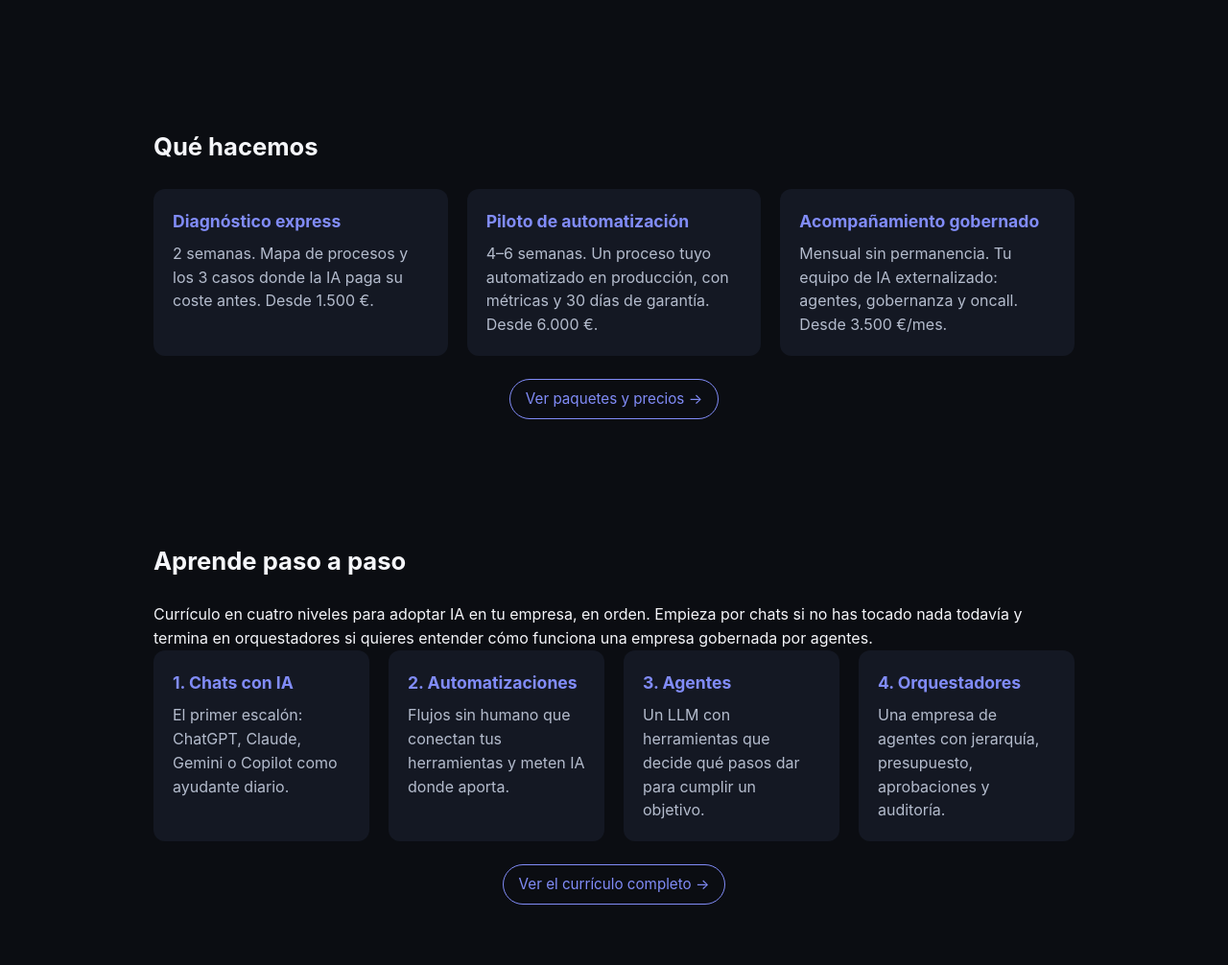
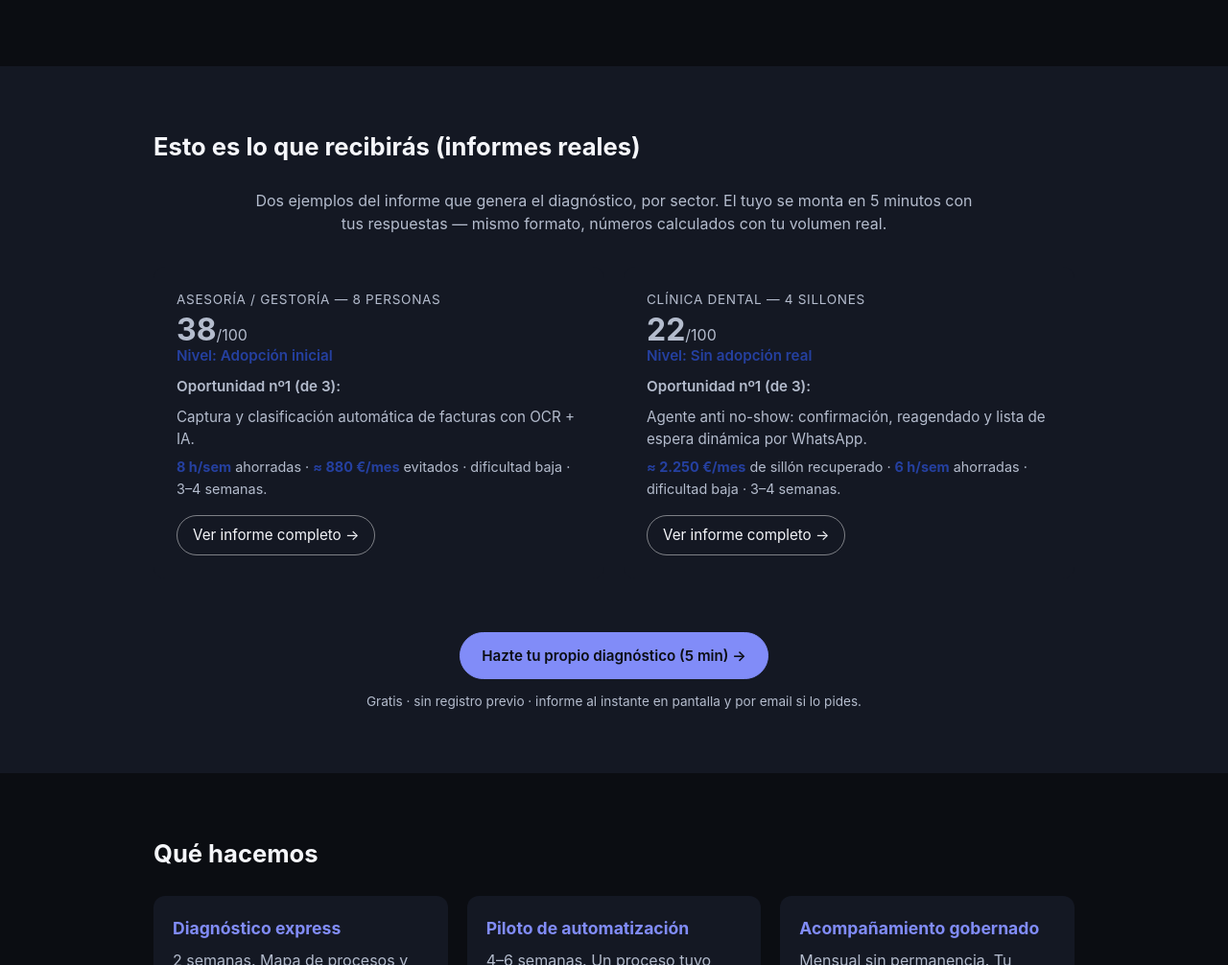
Before and after one commit to aiteam-itera/autonomia, a plain HTML site: page site/index.html in a window 1280 px wide. Shown: the part 660-1666 px from the top of the page at 96% size. Drawn offline with Linux system fonts and the light colour scheme; no server answers.

Commit message:
feat(funnel): surface sample reports on home as proof block (ITEAA-1813)
Cold visitors land on / and bounce without engaging (1 unique visit on
2026-06-01 viewed home then left). The hero promises a 5-min diagnostic
but shows zero proof of what they would actually receive. The two sample
reports shipped this week (bfb5d8c, cfaecbd) sit at /ejemplo-informe/*
unsurfaced from the homepage.

Insert a 'Esto es lo que recibirás' section between hero and 'Qué hacemos'
that previews both ICPs side-by-side with the maturity score, the top
opportunity with concrete €/h numbers, and a deep-link to the full
report. New CTA back to /cuestionario.html with track tag
home_proof so we can attribute conversions to this surface in a.log.

Hypothesis: si exponemos el output concreto del diagnóstico antes del
CTA, esperamos aumentar la tasa hero_cta_click/page_view en visitantes
cold porque ya pueden juzgar si las 3 oportunidades + plan 30/60/90
valen sus 5 minutos.

Target metric: hero_cta_click and sample_report_view from
event=*,from=home_proof in _analytics/a.log.

```diff
--- a/site/index.html
+++ b/site/index.html
@@ -249,6 +249,46 @@
     </header>
 
     <main id="main-content" tabindex="-1">
+      <section class="section section--alt" id="ejemplos-informe" aria-labelledby="ejemplos-title">
+        <h2 id="ejemplos-title">Esto es lo que recibirás (informes reales)</h2>
+        <p style="text-align:center;color:var(--muted);max-width:48rem;margin:0 auto 2rem;">
+          Dos ejemplos del informe que genera el diagnóstico, por sector. El tuyo se monta
+          en 5 minutos con tus respuestas — mismo formato, números calculados con tu volumen real.
+        </p>
+        <div class="grid" style="grid-template-columns:repeat(auto-fit,minmax(280px,1fr));max-width:60rem;">
+          <article style="padding:1.5rem;">
+            <p style="margin:0;color:var(--muted);font-size:0.85rem;text-transform:uppercase;letter-spacing:0.05em;">Asesoría / gestoría — 8 personas</p>
+            <p style="margin:0.3rem 0 0.8rem;font-size:2rem;font-weight:700;line-height:1;">38<small style="font-size:1rem;font-weight:400;color:var(--muted);">/100</small> <span style="font-size:0.95rem;font-weight:600;color:#2540a0;display:block;margin-top:0.2rem;">Nivel: Adopción inicial</span></p>
+            <p style="margin:0 0 0.5rem;font-weight:600;font-size:0.95rem;">Oportunidad nº1 (de 3):</p>
+            <p style="margin:0 0 0.4rem;font-size:0.95rem;">Captura y clasificación automática de facturas con OCR + IA.</p>
+            <p style="margin:0 0 1rem;color:var(--muted);font-size:0.9rem;">
+              <strong style="color:#2540a0;">8 h/sem</strong> ahorradas ·
+              <strong style="color:#2540a0;">≈ 880 €/mes</strong> evitados ·
+              dificultad baja · 3–4 semanas.
+            </p>
+            <a class="cta cta--ghost" href="/ejemplo-informe/asesoria.html" onclick="window.autonomia&&window.autonomia.track('sample_report_view',{from:'home_proof',icp:'asesoria'})">Ver informe completo →</a>
+          </article>
+          <article style="padding:1.5rem;">
+            <p style="margin:0;color:var(--muted);font-size:0.85rem;text-transform:uppercase;letter-spacing:0.05em;">Clínica dental — 4 sillones</p>
+            <p style="margin:0.3rem 0 0.8rem;font-size:2rem;font-weight:700;line-height:1;">22<small style="font-size:1rem;font-weight:400;color:var(--muted);">/100</small> <span style="font-size:0.95rem;font-weight:600;color:#2540a0;display:block;margin-top:0.2rem;">Nivel: Sin adopción real</span></p>
+            <p style="margin:0 0 0.5rem;font-weight:600;font-size:0.95rem;">Oportunidad nº1 (de 3):</p>
+            <p style="margin:0 0 0.4rem;font-size:0.95rem;">Agente anti no-show: confirmación, reagendado y lista de espera dinámica por WhatsApp.</p>
+            <p style="margin:0 0 1rem;color:var(--muted);font-size:0.9rem;">
+              <strong style="color:#2540a0;">≈ 2.250 €/mes</strong> de sillón recuperado ·
+              <strong style="color:#2540a0;">6 h/sem</strong> ahorradas ·
+              dificultad baja · 3–4 semanas.
+            </p>
+            <a class="cta cta--ghost" href="/ejemplo-informe/clinica-dental.html" onclick="window.autonomia&&window.autonomia.track('sample_report_view',{from:'home_proof',icp:'clinica_dental'})">Ver informe completo →</a>
+          </article>
+        </div>
+        <p style="text-align:center;margin-top:2rem;">
+          <a class="cta cta--primary" href="/cuestionario.html" onclick="window.autonomia&&window.autonomia.track('hero_cta_click',{from:'home_proof'})">Hazte tu propio diagnóstico (5 min) →</a>
+        </p>
+        <p style="text-align:center;color:var(--muted);font-size:0.85rem;margin-top:0.8rem;">
+          Gratis · sin registro previo · informe al instante en pantalla y por email si lo pides.
+        </p>
+      </section>
+
       <section class="section" id="que-hacemos">
         <h2>Qué hacemos</h2>
         <div class="grid">
```
